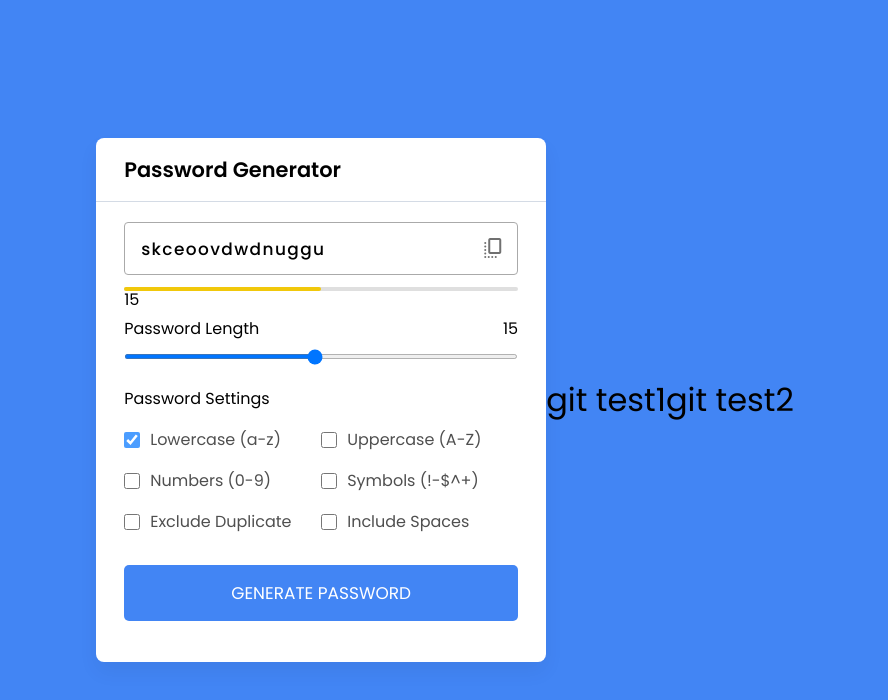
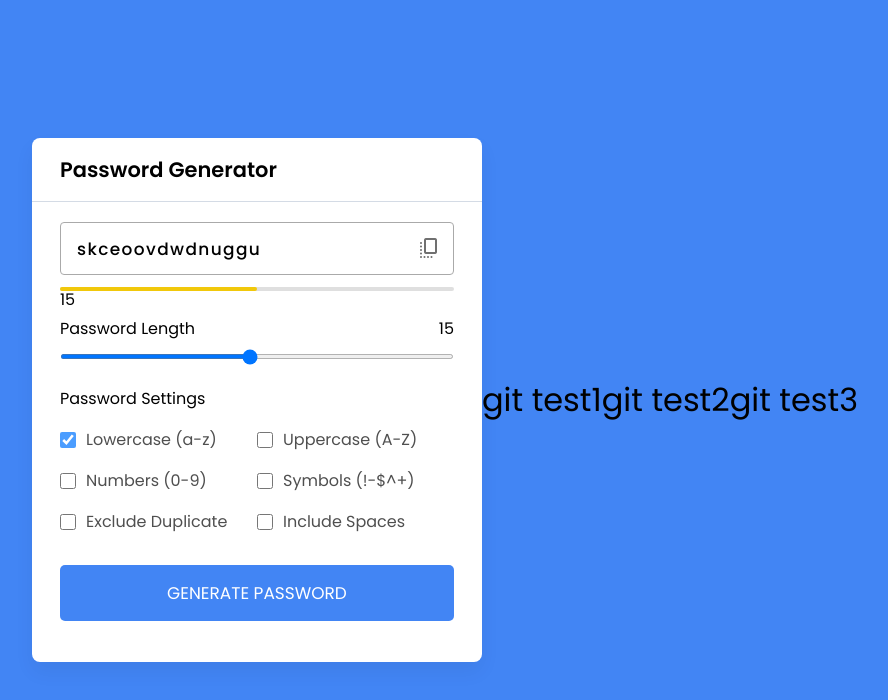
Before and after one commit to raziehamouzgar/Password-Generator, a plain HTML site: page index.html in a window 1280 px wide. Shown: the whole page, without its empty margins (195-1083 px from the left). Drawn offline with nearby package versions, Linux system fonts and the light colour scheme.

Commit message:
create git test3

```diff
--- a/index.html
+++ b/index.html
@@ -58,6 +58,7 @@
       </div>
       <div class="div mydiv">git test1</div>
       <div class="div mydiv">git test2</div>
+      <div class="div mydiv">git test3</div>
       <script src="app.js"></script>
   </body>
 </html>
```
